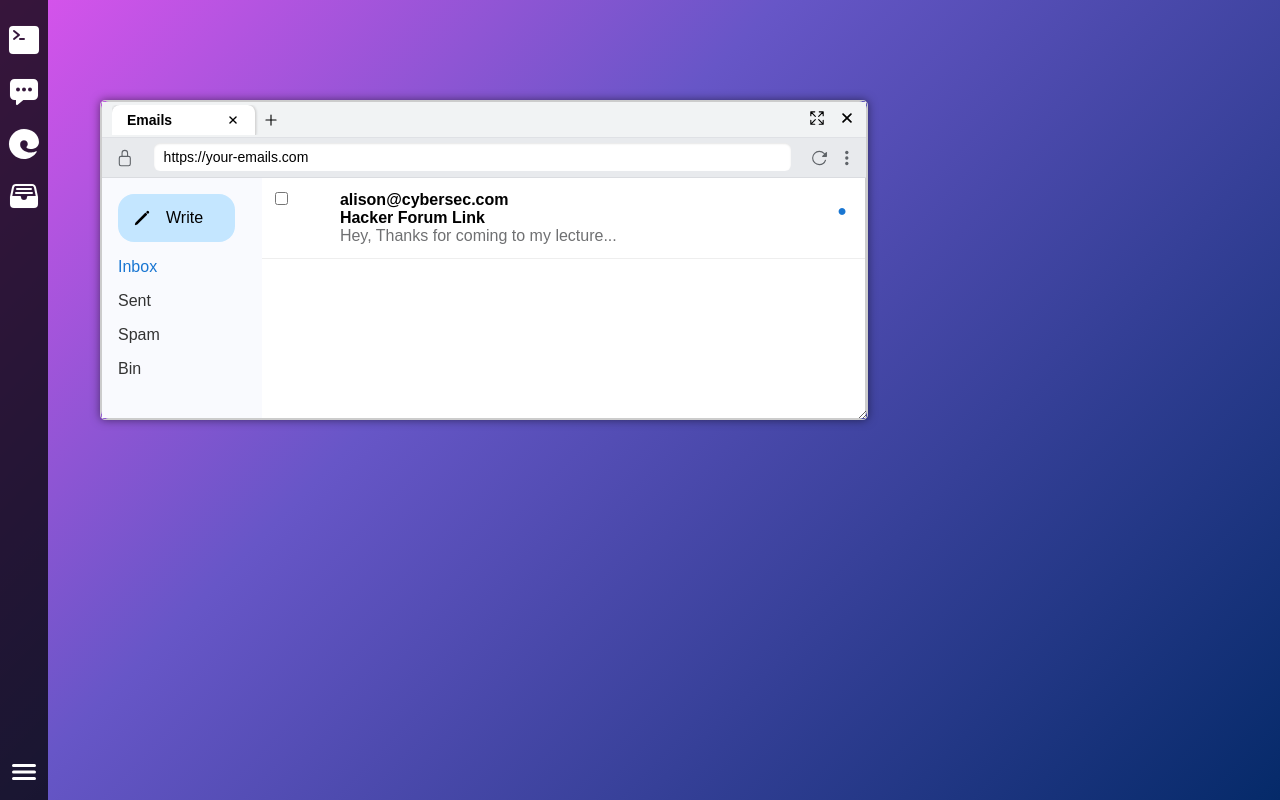
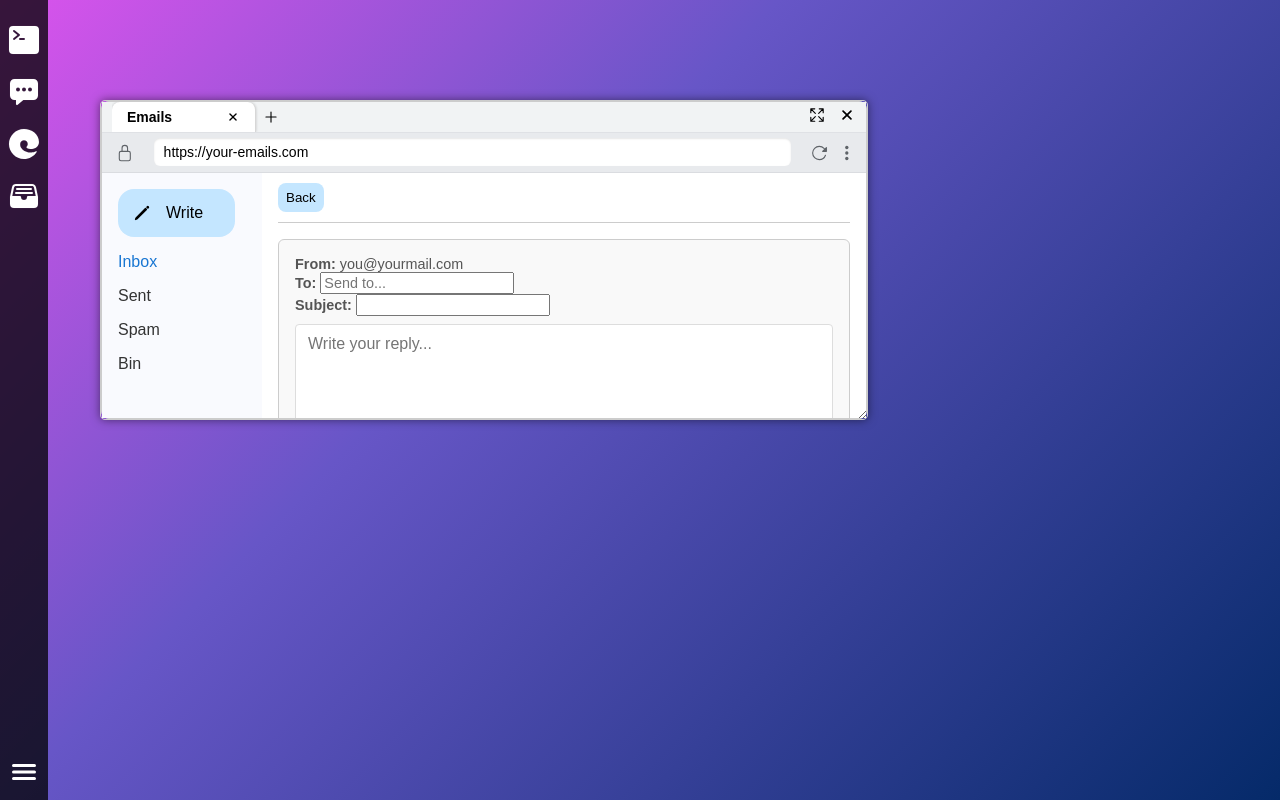
Before and after one commit to sarahatkins/cybersec-info-web, a React (Vite) app in the folder frontend/: page / in a window 1280 px wide. Both pictures are taken after a click on the button "Write". Built offline with nearby package versions, Linux system fonts and the light colour scheme.

Commit message:
can send an email

```diff
--- a/frontend/src/pages/Web/WebContentPages/EmailSite/CreateEmail.tsx
+++ b/frontend/src/pages/Web/WebContentPages/EmailSite/CreateEmail.tsx
@@ -1,8 +1,9 @@
 import { useEffect, useState } from "react";
 import "./CreateEmail.css";
+import type { EmailThreadInterface } from "../../../../components/db";
 
 interface CreateEmailProps {
-  sendTo?: string;
+  sendTo?: string | null;
   setSenderEmail?: any;
   setEmailInfo: any;
   setShowCreate: any;
@@ -18,14 +19,25 @@ const CreateEmail: React.FC<CreateEmailProps> = ({
 }) => {
   const [emailText, setEmailText] = useState<string>("");
   const [senderTo, setSenderTo] = useState<string>(sendTo || "");
+  const [subject, setSubject] = useState<string>("");
+
+  const handleSendClick = () => {
+    const thread: EmailThreadInterface = {
+      id: 0,
+      body: emailText,
+      date: new Date().toISOString(),
+    };
+
+    handleSend(senderTo, subject, thread);
+  };
 
   useEffect(() => {
     setEmailInfo(emailText);
   }, [emailText]);
 
   useEffect(() => {
-    setSenderEmail && setSenderEmail(senderTo)
-  }, [senderTo])
+    setSenderEmail && setSenderEmail(senderTo);
+  }, [senderTo]);
 
   return (
     <div className="reply-container">
@@ -34,8 +46,23 @@ const CreateEmail: React.FC<CreateEmailProps> = ({
           <strong>From:</strong> you@yourmail.com
         </div>
         <div>
-          <strong>To:</strong> {sendTo ? sendTo : <input placeholder="Send to..." value={sendTo} onChange={(e) => setSenderTo(e.target.value)}/>}
+          <strong>To:</strong>{" "}
+          {sendTo ? (
+            sendTo
+          ) : (
+            <input
+              placeholder="Send to..."
+              value={senderTo}
+              onChange={(e) => setSenderTo(e.target.value)}
+            />
+          )}
         </div>
+        {!sendTo && (
+          <>
+            <strong>Subject: </strong>
+            <input value={subject} onChange={(e) => setSubject(e.target.value)}/>
+          </>
+        )}
       </div>
       <textarea
         className="reply-textarea"
@@ -44,7 +71,7 @@ const CreateEmail: React.FC<CreateEmailProps> = ({
         onChange={(e) => setEmailText(e.target.value)}
       />
       <div className="reply-actions">
-        <button className="send-btn" onClick={handleSend}>
+        <button className="send-btn" onClick={handleSendClick}>
           Send
         </button>
         <button
--- a/frontend/src/pages/Web/WebContentPages/EmailSite/Email.tsx
+++ b/frontend/src/pages/Web/WebContentPages/EmailSite/Email.tsx
@@ -9,12 +9,19 @@ import {
 import { useGame } from "../../../../context/GameContext";
 import CreateEmail from "./CreateEmail";
 interface EmailProps {
+  creatingEmail?: boolean;
   selectedEmail: EmailInterface;
   onBack: any;
 }
 
-const EmailMessage: React.FC<EmailProps> = ({ selectedEmail, onBack }) => {
-  const [showReplyBox, setShowReplyBox] = useState<boolean>(false);
+const EmailMessage: React.FC<EmailProps> = ({
+  creatingEmail,
+  selectedEmail,
+  onBack,
+}) => {
+  const [showReplyBox, setShowReplyBox] = useState<boolean>(
+    creatingEmail || false
+  );
   const [replyText, setReplyText] = useState<string>("");
   const { gameStage, setGameStage } = useGame();
   const [thread, setThread] = useState<EmailThreadInterface[]>(
@@ -46,12 +53,32 @@ const EmailMessage: React.FC<EmailProps> = ({ selectedEmail, onBack }) => {
     setShowReplyBox(false);
   };
 
+  const handleCreateEmail = (
+    receiver: string,
+    subject: string,
+    thread: EmailThreadInterface
+  ) => {
+    console.log("handling...");
+    const newEmail: EmailInterface = {
+      id: game_emails.length,
+      sender: "me",
+      receiver: receiver,
+      subject: subject,
+      summary: thread.body.slice(0, 50) + "...",
+      thread: [thread],
+      isRead: true,
+      folder: "Sent",
+    };
+    console.log("sending...", newEmail);
+    game_emails.unshift(newEmail);
+    onBack();
+  };
+
   return (
     <div className="email-view">
-      {selectedEmail ? (
-        <>
       <div className="email-btn">
         <button onClick={onBack}>Back</button>
+        {!creatingEmail && (
           <button
             onClick={() => {
               setShowReplyBox(true);
@@ -62,7 +89,10 @@ const EmailMessage: React.FC<EmailProps> = ({ selectedEmail, onBack }) => {
           >
             Reply
           </button>
+        )}
       </div>
+      {!creatingEmail && (
+        <>
           <h2 className="email-view-header">{selectedEmail.subject}</h2>
           <h4>From: {selectedEmail.sender}</h4>
           {thread.map((info, index) => (
@@ -71,15 +101,19 @@ const EmailMessage: React.FC<EmailProps> = ({ selectedEmail, onBack }) => {
               <small>{info.date}</small>
             </div>
           ))}
+        </>
+      )}
+
       {showReplyBox && (
-            <CreateEmail setEmailInfo={setReplyText} setShowCreate={setShowReplyBox} handleSend={handleReply} sendTo={selectedEmail.sender}/>
+        <CreateEmail
+          setEmailInfo={setReplyText}
+          setShowCreate={setShowReplyBox}
+          handleSend={creatingEmail ? handleCreateEmail : handleReply}
+          sendTo={creatingEmail ? null : selectedEmail.sender}
+        />
       )}
 
       <div ref={bottomRef}></div>
-        </>
-      ) : (
-        <div className="placeholder">Select an email to view</div>
-      )}
     </div>
   );
 };
--- a/frontend/src/pages/Web/WebContentPages/EmailSite/EmailSite.tsx
+++ b/frontend/src/pages/Web/WebContentPages/EmailSite/EmailSite.tsx
@@ -1,6 +1,8 @@
 import React, { useState } from "react";
 import "./EmailSite.css";
-import type { EmailInterface } from "../../../../components/db";
+import type {
+  EmailInterface,
+} from "../../../../components/db";
 import EmailMessage from "./Email";
 import { IonCol, IonGrid, IonIcon, IonRow } from "@ionic/react";
 import { pencil } from "ionicons/icons";
@@ -13,16 +15,35 @@ const EmailSite: React.FC = () => {
   const [selectedEmail, setSelectedEmail] = useState<EmailInterface | null>(
     null
   );
+  const [writingEmail, setWritingEmail] = useState<boolean>(false);
 
   const setEmailRead = (e: EmailInterface) => {
     e.isRead = true;
+  };
+
+
+
+  const handleWriteClick = () => {
+    const email: EmailInterface = {
+      id: game_emails.length,
+      sender: "me",
+      receiver: "",
+      subject: "",
+      summary: "",
+      thread: [],
+      isRead: true,
+      folder: "Sent",
+    };
+
+    setSelectedEmail(email);
+    setWritingEmail(true);
   };
 
   return (
     <div className="email-site">
       {/* Sidebar */}
       <div className="email-sidebar">
-        <button className="email-write">
+        <button className="email-write" onClick={handleWriteClick}>
           <IonIcon icon={pencil} />
           Write
         </button>
@@ -45,8 +66,12 @@ const EmailSite: React.FC = () => {
       {/* Email List */}
       {selectedEmail ? (
         <EmailMessage
+          creatingEmail={writingEmail}
           selectedEmail={selectedEmail}
-          onBack={() => setSelectedEmail(null)}
+          onBack={() => {
+            setSelectedEmail(null);
+            setWritingEmail(false);
+          }}
         />
       ) : (
         <div className="email-container">
```
Lines whose indentation alone changed are shown as unchanged.
